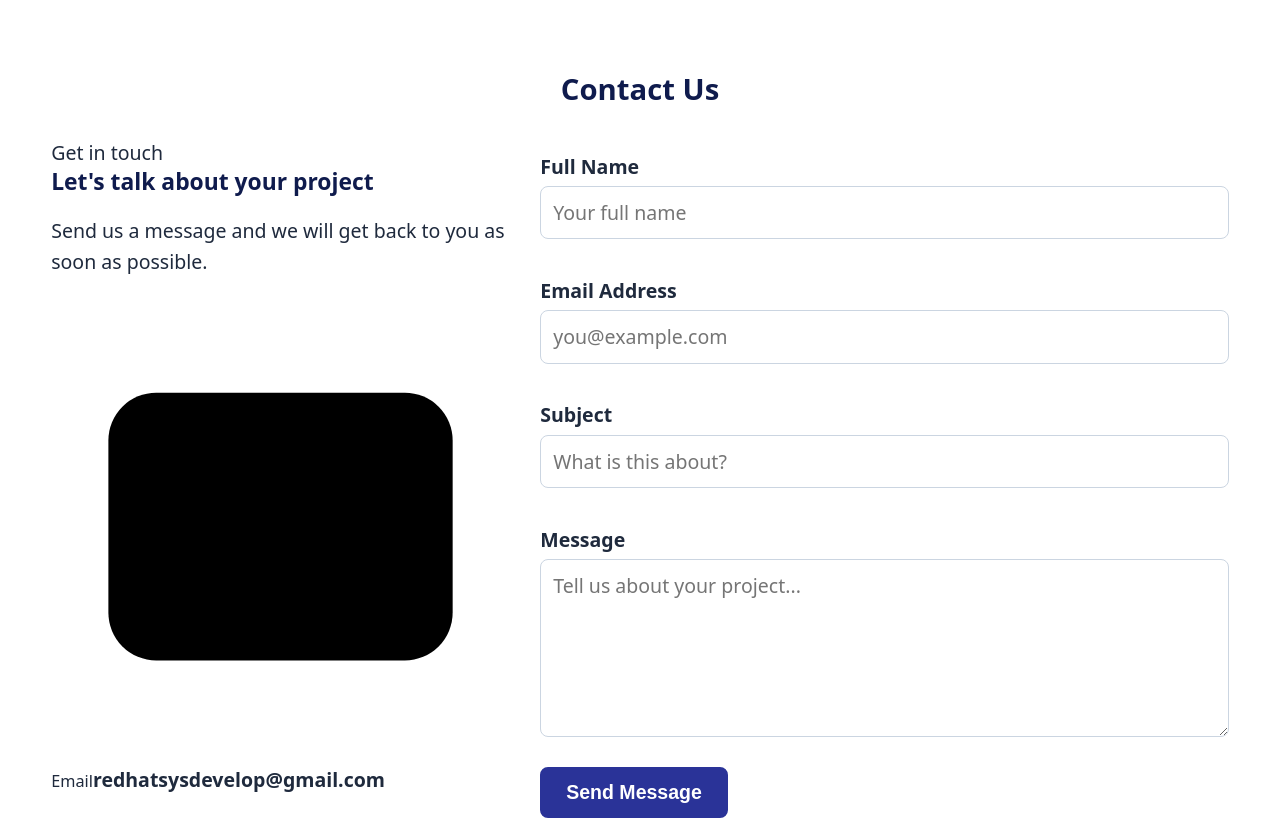
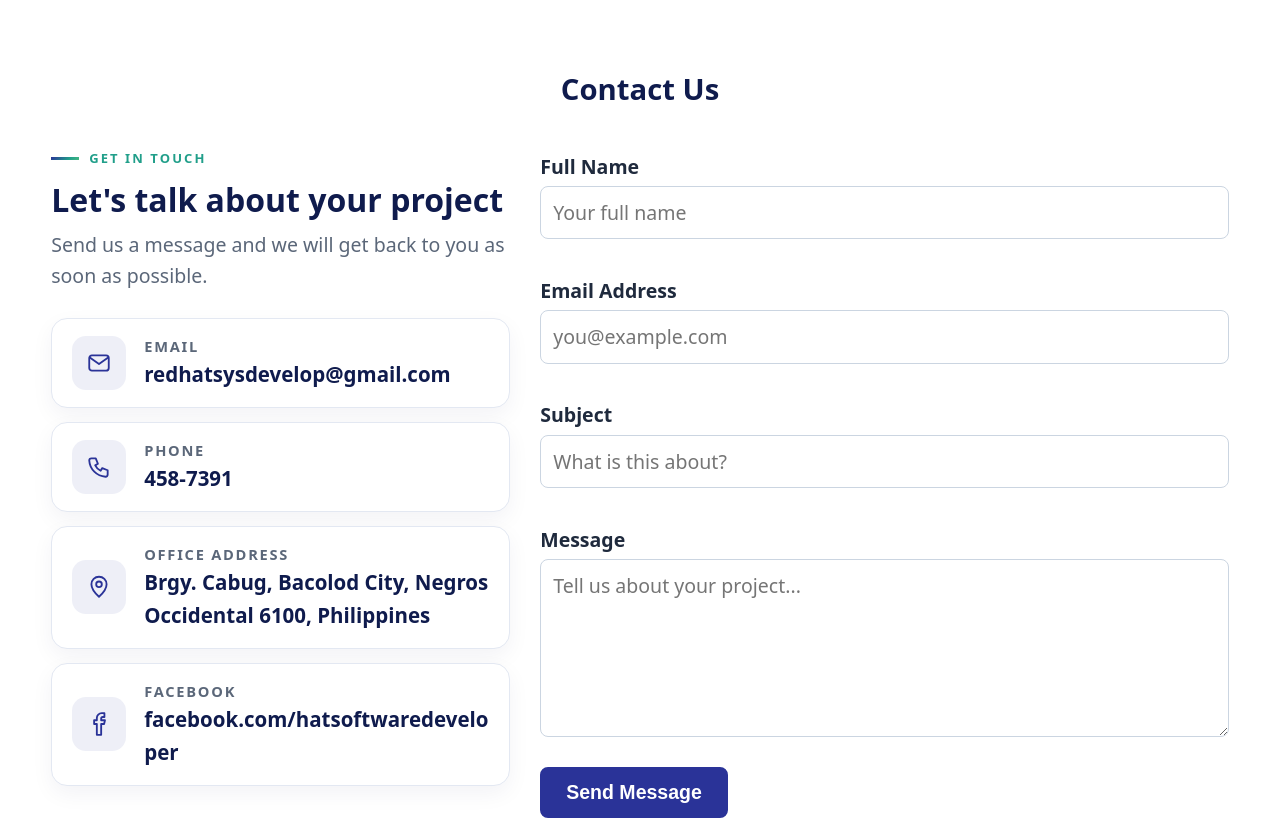
Before and after one commit to johnandrieomb/HAT-Software-Development-Services, a plain HTML site: page index.html in a window 1280 px wide. Shown: the part 6040-6861 px from the top of the page. Drawn offline with Linux system fonts and the light colour scheme.

```diff
--- a/style.css
+++ b/style.css
@@ -1287,6 +1287,114 @@ footer a:hover {
         display: none;
     }
 }
+
 :root {
     color-scheme: light;
 }
+
+/* ---------- Contact info (icons) ---------- */
+.contact-info .eyebrow {
+    display: inline-flex;
+    align-items: center;
+    gap: 10px;
+    font-size: 13px;
+    font-weight: 700;
+    letter-spacing: .16em;
+    text-transform: uppercase;
+    color: var(--teal);
+    margin-bottom: 12px;
+}
+
+.contact-info .eyebrow::before {
+    content: "";
+    width: 28px;
+    height: 3px;
+    background: var(--grad);
+}
+
+.contact-info h3 {
+    font-size: clamp(24px, 2.6vw, 32px);
+    margin: 0 0 10px;
+}
+
+.contact-intro {
+    color: var(--gray);
+    margin: 0 0 26px;
+}
+
+.contact-item {
+    display: flex;
+    align-items: center;
+    gap: 18px;
+    padding: 16px 20px;
+    margin-bottom: 14px;
+    background: #fff;
+    border: 1px solid #e3e8f2;
+    border-radius: 16px;
+    box-shadow: 0 8px 22px rgba(15, 27, 77, .05);
+    transition: transform .25s, box-shadow .25s, border-color .25s;
+}
+
+.contact-item:hover {
+    transform: translateX(6px);
+    border-color: var(--teal);
+    box-shadow: 0 14px 30px rgba(33, 159, 138, .16);
+}
+
+.contact-icon {
+    flex: none;
+    display: grid;
+    place-items: center;
+    width: 54px;
+    height: 54px;
+    border-radius: 14px;
+    background: rgba(42, 51, 152, .08);
+    color: var(--indigo);
+    transition: background .25s, color .25s;
+}
+
+.contact-icon svg {
+    width: 26px;
+    height: 26px;
+    fill: none;
+    stroke: currentColor;
+    stroke-width: 1.7;
+    stroke-linecap: round;
+    stroke-linejoin: round;
+}
+
+.contact-item:hover .contact-icon {
+    background: var(--grad);
+    color: #fff;
+}
+
+.contact-text {
+    display: flex;
+    flex-direction: column;
+    min-width: 0;
+}
+
+.contact-text small {
+    font-size: .75rem;
+    font-weight: 700;
+    letter-spacing: .12em;
+    text-transform: uppercase;
+    color: var(--gray);
+}
+
+.contact-text strong {
+    font-size: 1.05rem;
+    color: var(--navy);
+    overflow-wrap: anywhere;
+}
+
+.contact-item.static:hover {
+    transform: none;
+    border-color: #e3e8f2;
+    box-shadow: 0 8px 22px rgba(15, 27, 77, .05);
+}
+
+.contact-item.static:hover .contact-icon {
+    background: rgba(42, 51, 152, .08);
+    color: var(--indigo);
+}
```
